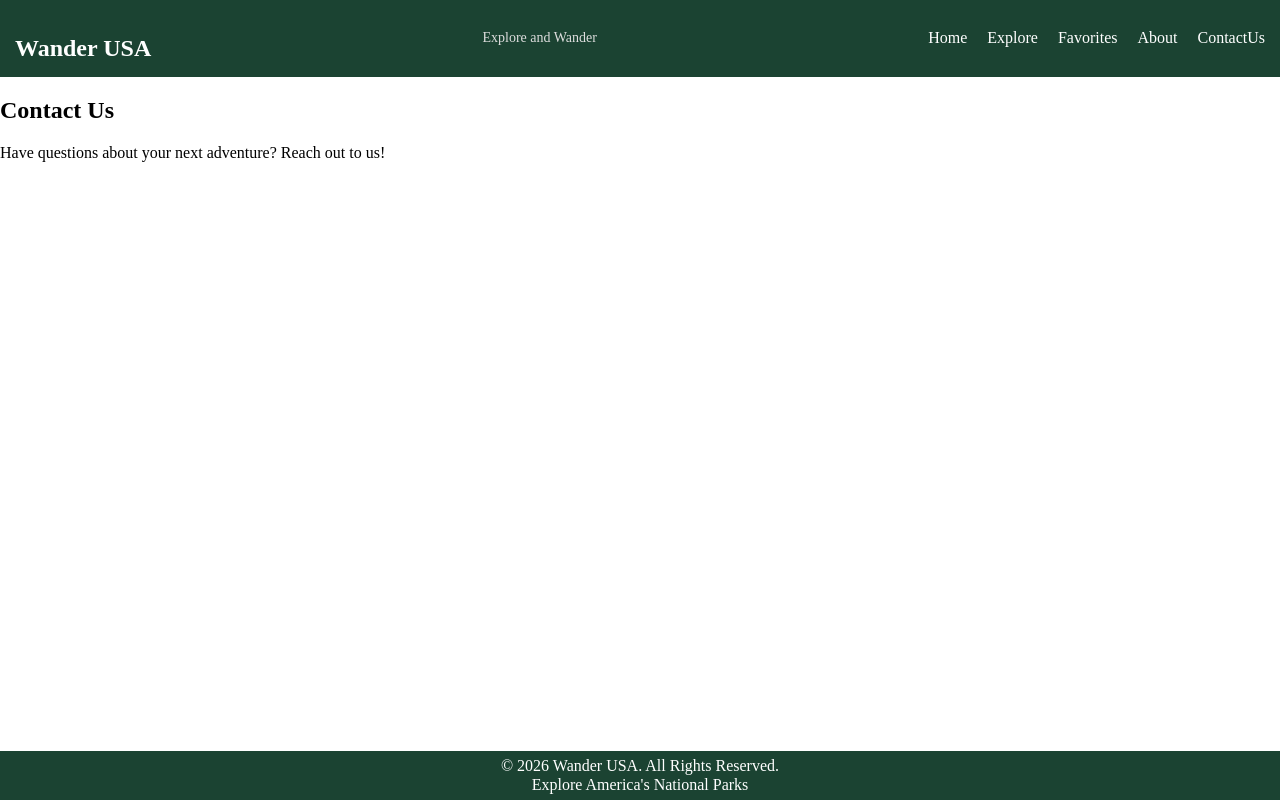
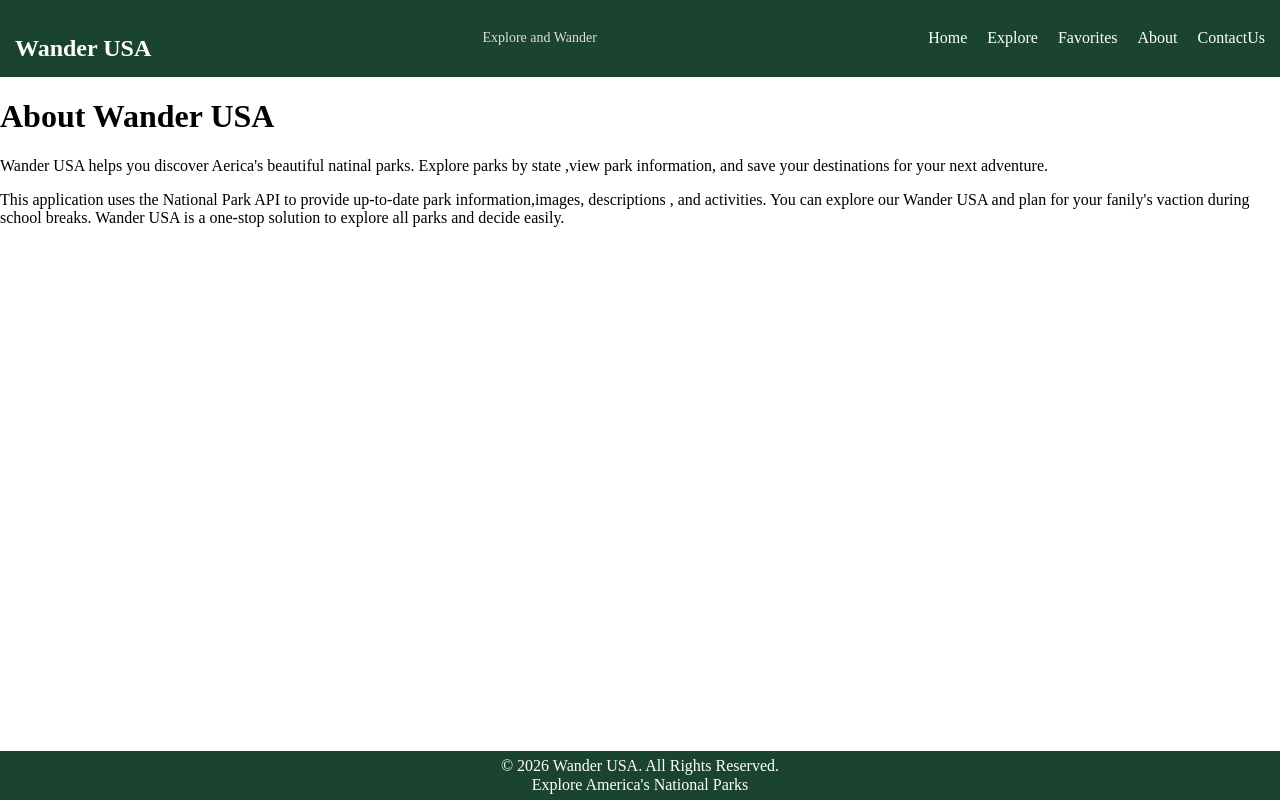
Before and after one commit to nsanthipriya999-wq/SBA-320H, a React (Vite) app: page /about in a window 1280 px wide. Built offline with nearby package versions, Linux system fonts and the light colour scheme; no server answers.

Commit message:
added about page

```diff
--- a/src/pages/About.jsx
+++ b/src/pages/About.jsx
@@ -3,9 +3,17 @@
 export default function About()
 {
     return(
-        <div>
-          <h2>Contact Us</h2>
-          <p>Have questions about your next adventure? Reach out to us!</p>
+        <div className="about-container">
+          <h1>About Wander USA</h1>
+          <p>Wander USA helps you discover Aerica's beautiful natinal parks.
+            Explore parks by state ,view park information, and save your destinations for your next adventure.
+          </p>
+
+          <p>
+            This application uses the National Park API to provide up-to-date park information,images, descriptions , and activities.
+            You can explore our Wander USA and plan for your fanily's vaction during school breaks.
+            Wander USA is a one-stop solution to explore all parks and decide easily.
+          </p>
         </div>
 
     )
```
Also changed, not shown: src/App.css (line endings or trailing spaces).
